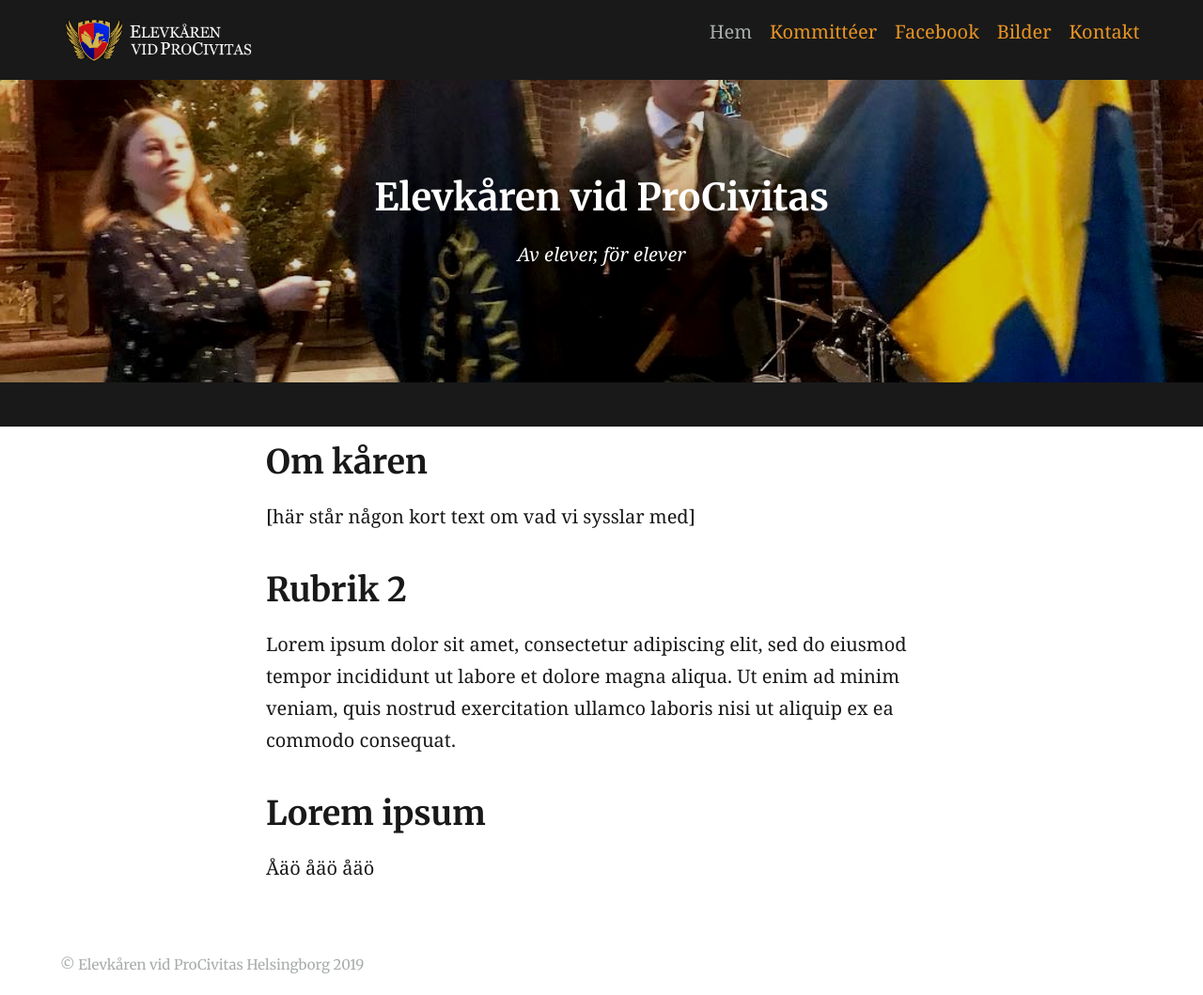
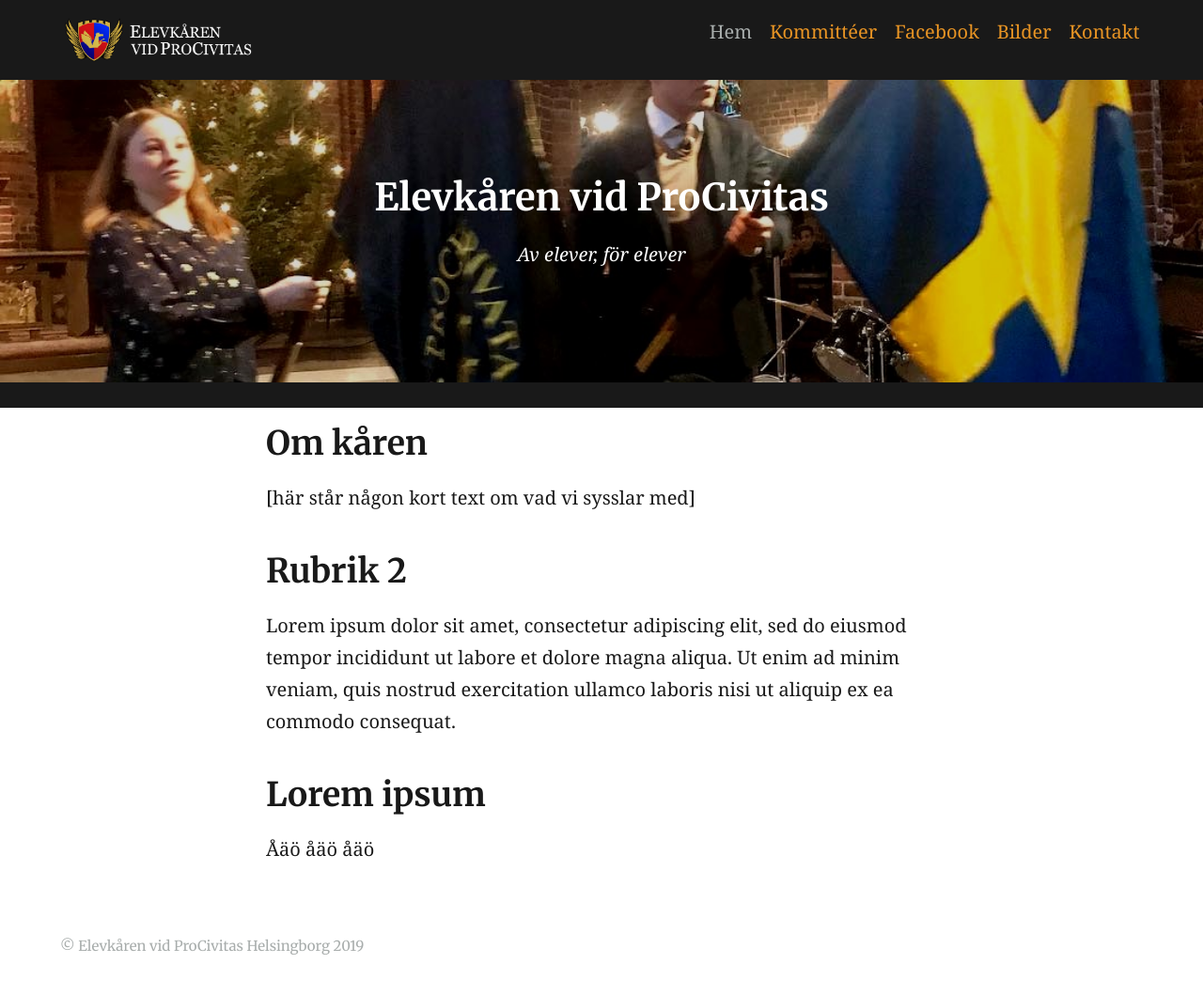
Before and after one commit to ekvp/ekvp.github.io, a Jekyll site: the page built from index.md, in a window 1280 px wide. Shown: the whole page at 94% size. Built offline with Jekyll 4.4.1, drawn with Linux system fonts in a browser that asks for light colours; our own code applies the rules of GitHub Pages for plain Markdown files.

Commit message:
Update _theme.scss

```diff
--- a/_sass/_theme.scss
+++ b/_sass/_theme.scss
@@ -48,7 +48,6 @@ body {
 
 .header {
   background: $backgroundColour;
-  padding-bottom: 1em;
 }
 
 .feature {
```
